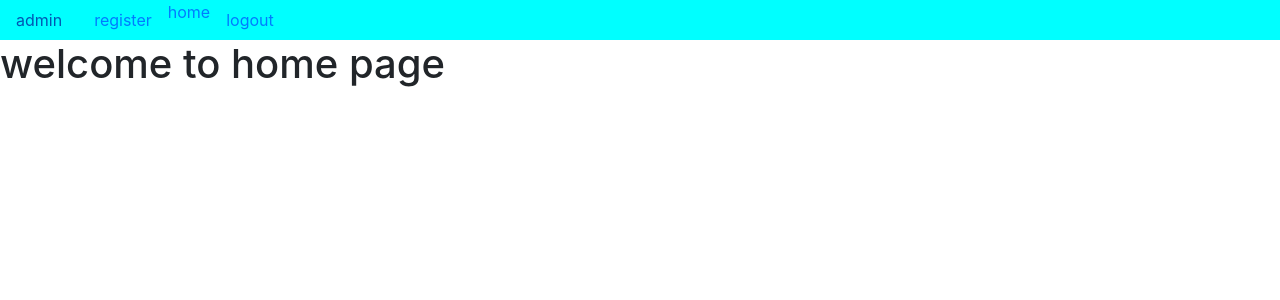
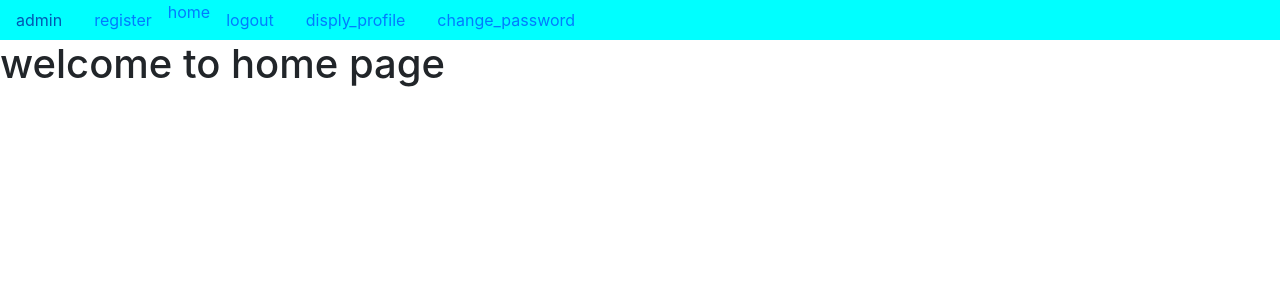
Before and after one commit to MaheshBabu133/REGISTRATIONS, a Django app: page /home/ in a window 1280 px wide. Shown: the top 300 px of the page. Run offline with Django 4.2, Linux system fonts and the light colour scheme; a user stored in the database is signed in.

Commit message:
first commit

```diff
--- a/PROJECT_36/urls.py
+++ b/PROJECT_36/urls.py
@@ -24,4 +24,7 @@ urlpatterns = [
     path('registrations/',registrations,name='registrations'),
     path("user_login/",user_login, name="user_login"),
     path('user_logout/',user_logout,name='user_logout'),
+    path('display_profile/',display_profile,name='display_profile'),
+    path('change_password/',change_password,name='change_password'),
+    path('forget_password/',forget_password,name='forget_password')
 ]+static(settings.MEDIA_URL, document_root=settings.MEDIA_ROOT)
--- a/app/views.py
+++ b/app/views.py
@@ -32,11 +32,55 @@ def user_login(request):
 
     return render(request,'user_login.html')
 
+
+
+
+
 def user_logout(request):
     logout(request)
     return HttpResponseRedirect(reverse('home'))
 
 
+
+
+
+
+
+
+
+
+
+@login_required
+def display_profile(request):
+    username=request.session.get('username')
+    UO=User.objects.get(username=username)
+    PO=Profile.objects.get(username=UO)
+    d={'UO':UO,'PO':PO}
+    return render(request,'display_profile.html',d)
+
+
+@login_required
+def change_password(request):
+    if request.method=='POST':
+        pw=request.POST['pw']
+        username=request.session.get('username')
+        UO=User.objects.get(username=username)
+        UO.set_password(pw)
+        UO.save()
+        return HttpResponse('change_password is successfull')
+    return render(request,'change_password.html')
+
+
+
+def forget_password(request):
+    if request.method=='POST':
+        username=request.POST['username']
+        pw=request.POST['pw']
+        UO=User.objects.get(username=username)
+        UO.set_password(pw)
+        UO.save()
+        return HttpResponse('<h1>Password change successfully</h1>')
+    return render(request,'forget_password.html')
 
 
 
--- a/templates/dummy.html
+++ b/templates/dummy.html
@@ -17,7 +17,12 @@
             <a href="{% url 'registrations'%}" class="nav-link">register</a>
             <a href="{% url 'home' %}">home</a>
             {% if user.is_authenticated %}
+
+
             <a href="{% url 'user_logout' %}" class="nav-link">logout</a>
+            <a href="{% url 'display_profile' %}" class="nav-link">disply_profile</a>
+            <a href="{% url 'change_password' %}" class="nav-link">change_password</a>
+
             {% else %}
             <a href="{% url 'user_login' %}" class="nav-link">user_login</a>
             {% endif %}
--- a/templates/user_login.html
+++ b/templates/user_login.html
@@ -15,5 +15,6 @@
     <input type="password" name="password" id="password"><br>
     <input type="submit" value="user_login">
    </form>
+   <a href="{% url 'forget_password' %}">forget_password</a>
 </center>
  {% endblock %}
```
Also changed, not shown: templates/change_password.html (added, +16 -0 lines), templates/display_profile.html (added, +14 -0 lines), templates/forget_password.html (added, +20 -0 lines), db.sqlite3.
